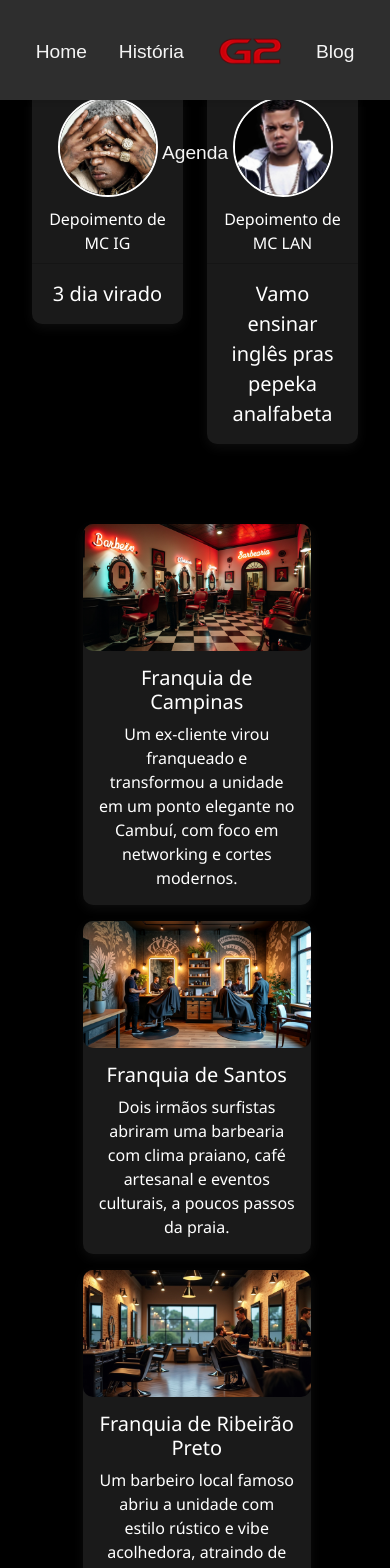
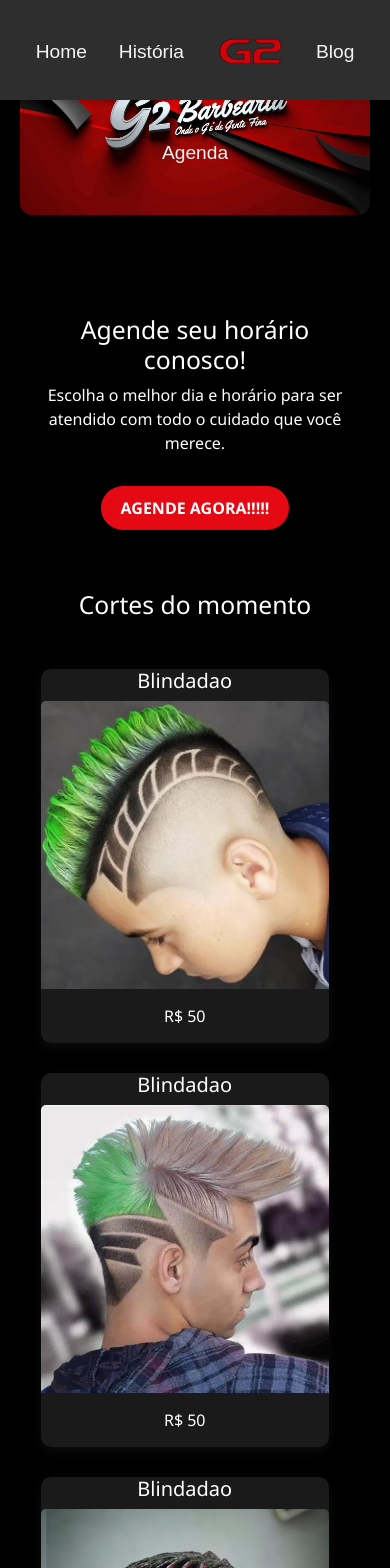
Before and after one commit to russ1anyk/projeto-barbeariag2, a Next.js app: page / in a window 390 px wide. Shown: the top 1568 px of the page. Built offline with nearby package versions, Linux system fonts and the light colour scheme.

Commit message:
o pai resolve krl

```diff
--- a/src/app/home.css
+++ b/src/app/home.css
@@ -1,13 +1,37 @@
+/* home.css - tema escuro ajustado */
+
+/* Corrigido: Removido flex no body que quebra o layout de grid */
 body {
     background-color: #000;
     color: #fff;
     text-align: center;
-    display: flex;
-    flex-direction: column;
-    align-items: center;
     font-family: 'Segoe UI', sans-serif;
     padding: 20px;
-    justify-content: center;
+}
+
+/* Banner */
+.banner img {
+    width: 100%;
+    max-height: 700px;
+    object-fit: cover;
+    border-radius: 12px;
+    margin-bottom: 40px;
+}
+
+/* Cards gerais */
+.card {
+    background-color: #1a1a1a;
+    color: white;
+    border: none;
+    box-shadow: 0 4px 12px rgba(255, 255, 255, 0.05);
+    margin-bottom: 30px;
+    border-radius: 10px;
+}
+
+/* Cabeçalho dos depoimentos */
+.card-header {
+    padding: 1rem;
+    background-color: transparent;
 }
 
 .card-header img {
@@ -19,48 +43,19 @@
     border: 2px solid #fff;
 }
 
-.banner img {
-    width: 100%;
-    max-height: 700px;
-    object-fit: cover;
-    border-radius: 12px;
-    margin-bottom: 40px;
-}
-
-.servicos {
-    margin-top: 50px;
-    width: 90%;
-}
-
-.fotos {
-    width: 65%;
-    margin-top: 50px;
-    margin-left: 18%;
-}
-
-.fotos img {
-    width: 100%;
-    border-radius: 10px;
-}
-
-.card {
-    background-color: #1a1a1a;
-    color: white;
-    border: none;
-    box-shadow: 0 4px 12px rgba(255, 255, 255, 0.05);
-    margin-bottom: 30px;
-    border-radius: 10px;
-}
-
+/* Corpo dos cards */
 .card-body {
     padding: 15px;
 }
 
+/* Seção agendamento */
 .agendamento {
     margin: 60px auto;
     text-align: center;
+    width: 80%;
 }
 
+/* Botão */
 .btn-danger {
     background-color: #e50914;
     border: none;
@@ -78,18 +73,61 @@
     transform: scale(1.05);
 }
 
+/* Seção serviços */
 .servicos {
-    margin-left: 8.5%;
+    margin-top: 50px;
     margin-bottom: 50px;
+    width: 90%;
+    margin-left: auto;
+    margin-right: auto;
 }
 
 .servicos h2 {
     color: red;
-    font-size: 1.1rem;
+    font-size: 1.3rem;
+    margin-bottom: 1.5rem;
 }
 
+.servicos img{
+    max-width: 288px;
+    max-height: 288px;
+}
+
+/* Seção fotos/franquias */
+.fotos {
+    width: 90%;
+    margin: 50px auto;
+}
+
+.fotos img {
+    width: 100%;
+    border-radius: 10px;
+}
+
+/* Resumo */
 .resumo {
     margin-top: 70px;
-    margin-left: 20%;
-    width: 60%;
+    width: 80%;
+    margin-left: auto;
+    margin-right: auto;
+    font-size: 1rem;
+    line-height: 1.6;
+    color: #ccc;
 }
+
+/* Responsividade básica */
+@media (max-width: 768px) {
+    .card-header img {
+        height: 80px;
+        width: 80px;
+    }
+
+    .fotos,
+    .servicos,
+    .resumo,
+    .agendamento {
+        width: 95%;
+        margin-left: auto;
+        margin-right: auto;
+    }
+}
--- a/src/app/page.jsx
+++ b/src/app/page.jsx
@@ -3,38 +3,38 @@
 
 export default function Home() {
   const depoimento = [
-    { nome: "MC Ryan", frase: "Nois come bosta", img: "ryan.jfif" },
-    { nome: "MC Kevin", frase: "Racha a cuca", img: "kevin.jfif" },
-    { nome: "MC IG", frase: "3 dia virado", img: "ig.jpg" },
-    { nome: "MC LAN", frase: "Vamo ensinar inglês pras pepeka analfabeta", img: "lan.avif" }
-  ]
+    { nome: "MC Ryan", frase: "Nois come bosta", img: "/ryan.jfif" },
+    { nome: "MC Kevin", frase: "Racha a cuca", img: "/kevin.jfif" },
+    { nome: "MC IG", frase: "3 dia virado", img: "/ig.jpg" },
+    { nome: "MC LAN", frase: "Vamo ensinar inglês pras pepeka analfabeta", img: "/lan.avif" }
+  ];
+
   const destaque = [
-    { nome: "Blindadao", preco: 50, img: "blindado1.jpg" },
-    { nome: "Blindadao", preco: 50, img: "blindado2.jfif" },
-    { nome: "Blindadao", preco: 50, img: "blindado3.jpg" },
-  ]
+    { nome: "Blindadao", preco: 50, img: "/blindado1.jpg" },
+    { nome: "Blindadao", preco: 50, img: "/blindado2.jfif" },
+    { nome: "Blindadao", preco: 50, img: "/blindado3.jpg" },
+  ];
+
   const franquia = [
-    { cidade: "Campinas", img: "barber1.jpg", historia: "Um ex-cliente virou franqueado e transformou a unidade em um ponto elegante no Cambuí, com foco em networking e cortes modernos." },
-    { cidade: "Santos", img: "barber2.jpg", historia: "Dois irmãos surfistas abriram uma barbearia com clima praiano, café artesanal e eventos culturais, a poucos passos da praia." },
-    { cidade: "Ribeirão Preto", img: "barber3.jpg", historia: "Um barbeiro local famoso abriu a unidade com estilo rústico e vibe acolhedora, atraindo de fazendeiros a universitários." }
-  ]
+    { cidade: "Campinas", img: "/barber1.jpg", historia: "Um ex-cliente virou franqueado e transformou a unidade em um ponto elegante no Cambuí, com foco em networking e cortes modernos." },
+    { cidade: "Santos", img: "/barber2.jpg", historia: "Dois irmãos surfistas abriram uma barbearia com clima praiano, café artesanal e eventos culturais, a poucos passos da praia." },
+    { cidade: "Ribeirão Preto", img: "/barber3.jpg", historia: "Um barbeiro local famoso abriu a unidade com estilo rústico e vibe acolhedora, atraindo de fazendeiros a universitários." }
+  ];
+
   return (
     <>
-      {/* banner */}
       <div className="banner">
         <img src="/banner.jpg" alt="banner" />
       </div>
-      {/* a gende seu horario com botao levando pra pagina */}
+
       <div className="agendamento">
         <h2>Agende seu horário conosco!</h2>
         <p>Escolha o melhor dia e horário para ser atendido com todo o cuidado que você merece.</p>
         <a href="./pages/agenda" className="btn btn-danger">
           AGENDE AGORA!!!!!
         </a>
-
       </div>
 
-      {/* destaques de servicos */}
       <h2>Cortes do momento</h2>
       <div className="servicos">
         <div className="container text-center">
@@ -45,7 +45,7 @@
                   <h5 className="card-title">{item.nome}</h5>
                   <img src={item.img} className="card-img-top" alt={item.nome} />
                   <div className="card-body">
-                    <p className="card-text">{item.preco}</p>
+                    <p className="card-text">R$ {item.preco}</p>
                   </div>
                 </div>
               </div>
@@ -54,16 +54,14 @@
         </div>
       </div>
 
-
-
-      {/* depoimentos */}
-      <div className="container text-center">
+      <div className="container text-center mt-5">
+        <h2>Depoimentos</h2>
         <div className="row">
           {depoimento.map((item, index) => (
             <div className="col" key={index}>
               <div className="card">
                 <div className="card-header">
-                  <img src={item.img} alt={item.nome} />
+                  <img src={item.img} alt={item.nome} className="img-fluid rounded-circle" style={{ width: '80px', height: '80px' }} />
                   <div>Depoimento de {item.nome}</div>
                 </div>
                 <div className="card-body">
@@ -77,7 +75,6 @@
         </div>
       </div>
 
-      {/* fotos da barbearia */}
       <div className="fotos">
         {franquia.map((item, index) => (
           <div className="card mb-3" key={index}>
@@ -90,27 +87,20 @@
         ))}
       </div>
 
-
-      {/* resumo */}
       <div className="resumo">
         <p>Nossa barbearia é mais do que um lugar para cortar cabelo — é uma experiência. Com um ambiente moderno e estiloso, atendimento de qualidade e serviços que vão do clássico ao mais atualizado, nós nos destacamos no mercado.
-
           Com franquias em Campinas, Santos e Ribeirão Preto, cada unidade tem sua identidade própria, mas todas compartilham a mesma essência: um espaço onde nossos clientes saem não só com um corte impecável, mas também com uma experiência única.
-
           Seja para um degradê afiado, barba alinhada ou aquele papo descontraído, nossa barbearia é o ponto de encontro de quem valoriza estilo e qualidade.
-
           🔥 Agende seu horário e eleve seu visual ao próximo nível com a gente!</p>
       </div>
 
-      {/* agende seu horario com botao levando pra pagina */}
       <div className="agendamento">
         <h2>Agende seu horário conosco!</h2>
         <p>Escolha o melhor dia e horário para ser atendido com todo o cuidado que você merece.</p>
-        <a href="" className="btn btn-danger">
+        <a href="./pages/agenda" className="btn btn-danger">
           AGENDE AGORA!!!!!
         </a>
-
       </div>
     </>
-  )
+  );
 }
```
